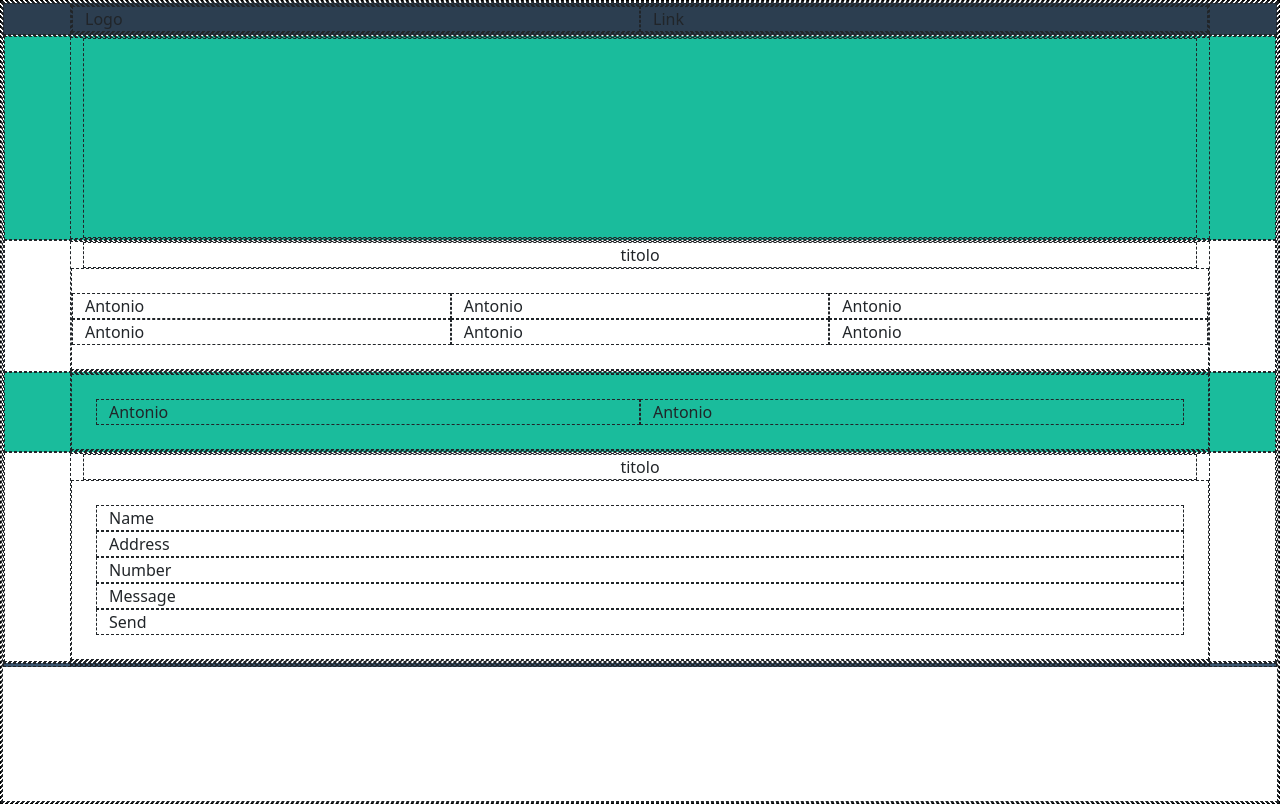
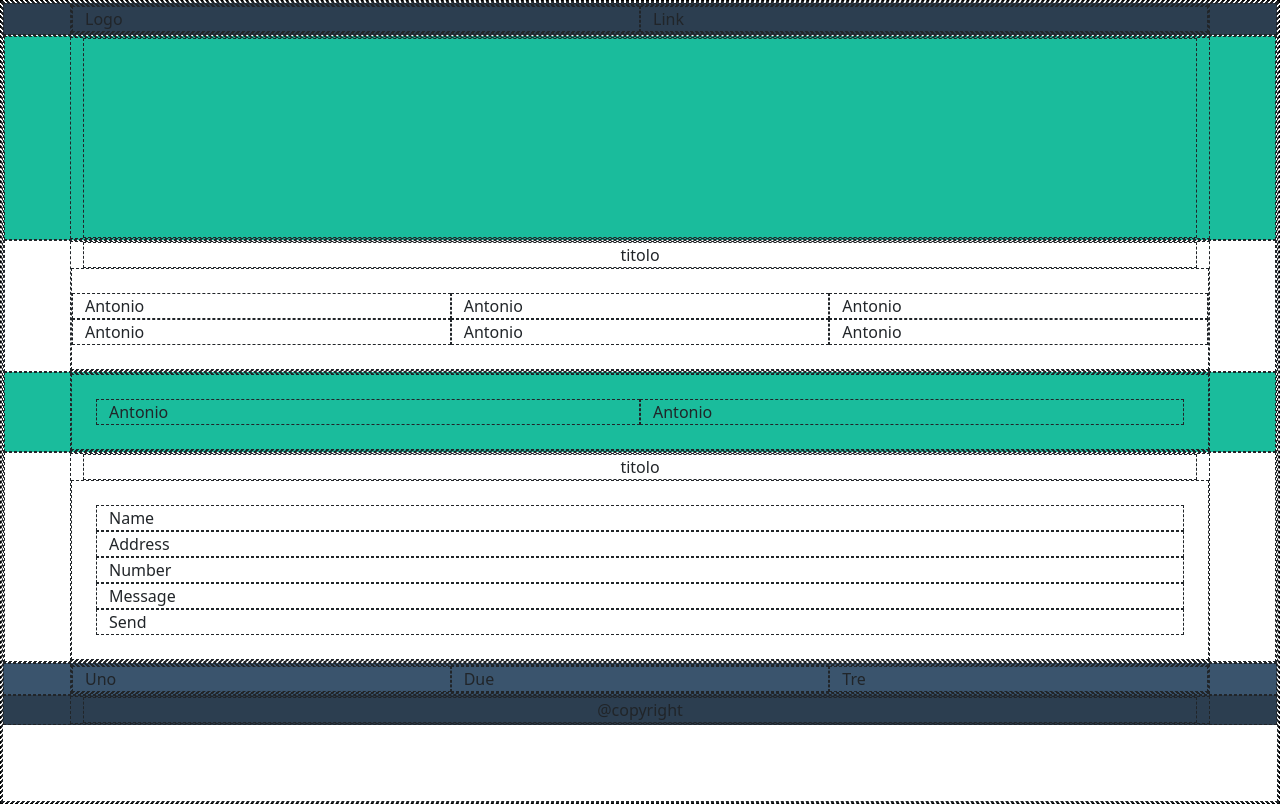
Before and after one commit to antden99/html-css-bootstrap-freelancer, a plain HTML site: page index.html in a window 1280 px wide. Drawn offline with nearby package versions, Linux system fonts and the light colour scheme.

Commit message:
add section_copyright

```diff
--- a/assets/style.css
+++ b/assets/style.css
@@ -42,3 +42,7 @@
     height: 100vh;
 
 }
+
+.section_copyright{
+    background-color: var(--blue-ocean);
+}
--- a/index.html
+++ b/index.html
@@ -95,10 +95,22 @@
         <!-- /#site_main -->
         <footer id="site_footer">
             <div class="container">
-
+                <div class="row">
+                    <div class="col-12 col-md-4">Uno</div>
+                    <div class="col-12 col-md-4">Due</div>
+                    <div class="col-12 col-md-4">Tre</div>
+                </div>
             </div>
         </footer>
         <!-- /#site_footer -->
+
+        <div class="section_copyright">
+            <div class="container text-center">
+                <div >
+                    @copyright
+                </div>
+            </div>
+        </div>
     </div>
 </body>
 
```
